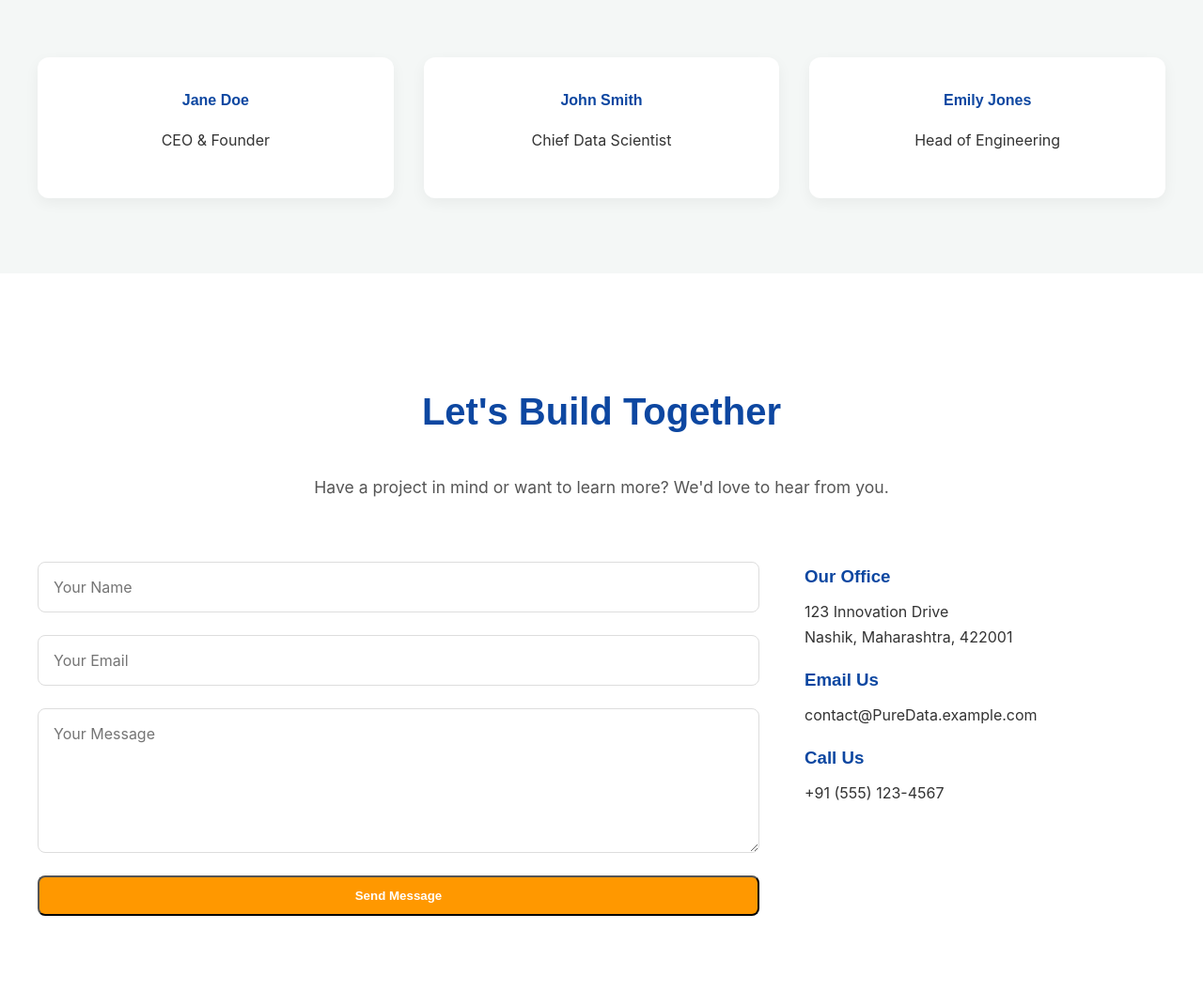
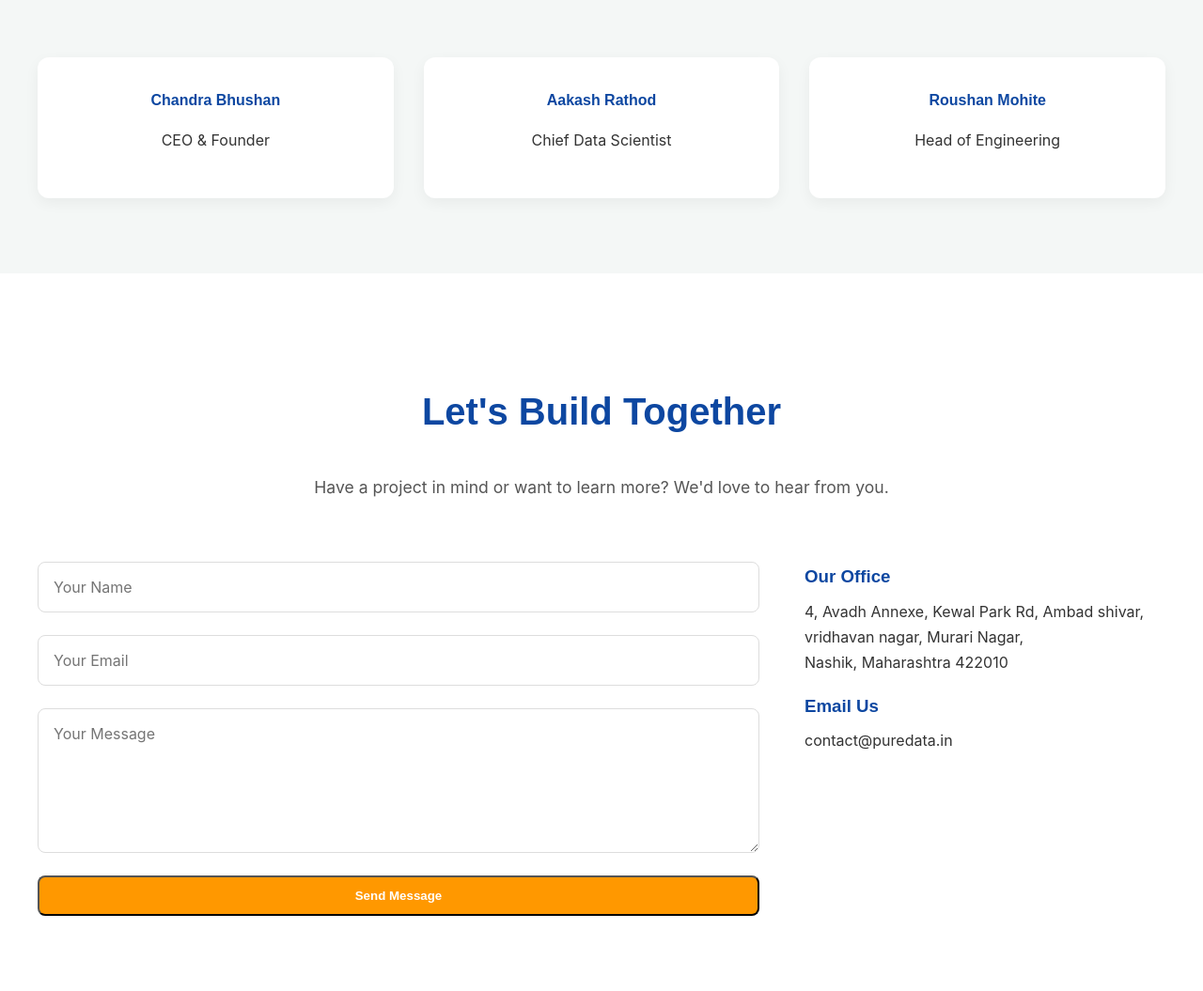
Before and after one commit to pureavidata/datapure, a plain HTML site: page docs/index.html in a window 1280 px wide. Shown: the part 1620-2675 px from the top of the page at 94% size. Drawn offline with Linux system fonts and the light colour scheme.

Commit message:
Update index.html

```diff
--- a/docs/index.html
+++ b/docs/index.html
@@ -58,15 +58,15 @@
                 <p class="subtitle">We are a team of data scientists, engineers, and industry experts passionate about bringing digital transformation to the physical world. Our mission is to make construction projects more efficient, predictable, and safe through the power of data.</p>
                 <div class="team-grid">
                     <div class="team-member">
-                        <h4>Jane Doe</h4>
+                        <h4>Chandra Bhushan</h4>
                         <p>CEO & Founder</p>
                     </div>
                     <div class="team-member">
-                        <h4>John Smith</h4>
+                        <h4>Aakash Rathod</h4>
                         <p>Chief Data Scientist</p>
                     </div>
                     <div class="team-member">
-                        <h4>Emily Jones</h4>
+                        <h4>Roushan Mohite</h4>
                         <p>Head of Engineering</p>
                     </div>
                 </div>
@@ -88,11 +88,11 @@
                     </div>
                     <div class="contact-info">
                         <h3>Our Office</h3>
-                        <p>123 Innovation Drive<br>Nashik, Maharashtra, 422001</p>
+                        <p> 4, Avadh Annexe, Kewal Park Rd, Ambad shivar,<br> vridhavan nagar, Murari Nagar,<br> Nashik, Maharashtra 422010</p>
                         <h3>Email Us</h3>
-                        <p>contact@PureData.example.com</p>
-                        <h3>Call Us</h3>
-                        <p>+91 (555) 123-4567</p>
+                        <p>contact@puredata.in</p>
+                        <!-- <h3>Call Us</h3>
+                        <p>+91 </p> -->
                     </div>
                 </div>
             </div>
```
